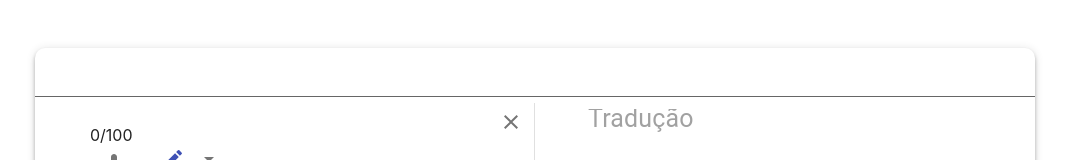
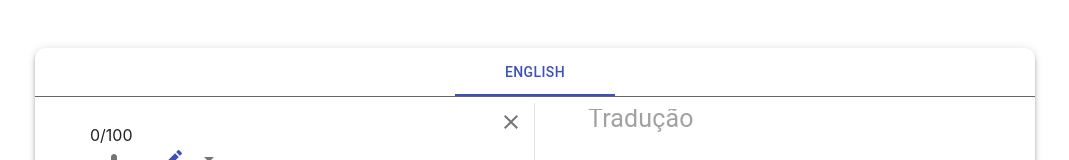
Before and after one commit to JimmyStarling/transpiler-translator, a React (Create React App) app: page / in a window 1280 px wide. Shown: the top 160 px of the page, without its empty margins (105-1174 px from the left). Built offline with nearby package versions, Linux system fonts and the light colour scheme.

Commit message:
Solve Array of icons problem.

```diff
--- a/src/components/Headbar.js
+++ b/src/components/Headbar.js
@@ -26,15 +26,14 @@ export const Headbar = (props) => {
         >
         {itemsArray
             .map((val, index) => {
-                return () => {
-                    var count = 0;
-                    if(val.id !== 1 && val.id !== 2){
-                        count++;
-                        return (<Tab label={val.lang} />);
-                    } else if ( count > 3 ){
-                        return (<Tab icon={<SyncAltIcon />} />);
-                    }
+                var count = 0;
+                if(val.id !== 1 && val.id !== 2){
+                    count++;
+                    return (<Tab key={val.id} label={val.lang} />);
+                } else if ( count > 3 ){
+                    return (<Tab key={val.id} icon={<SyncAltIcon />} />);
                 }
+                return index;
             })
         }
         </Tabs>
```
